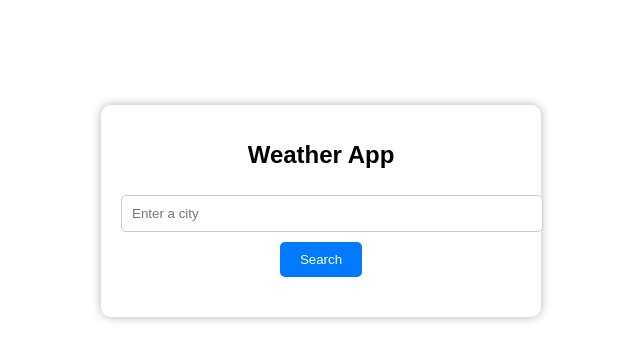
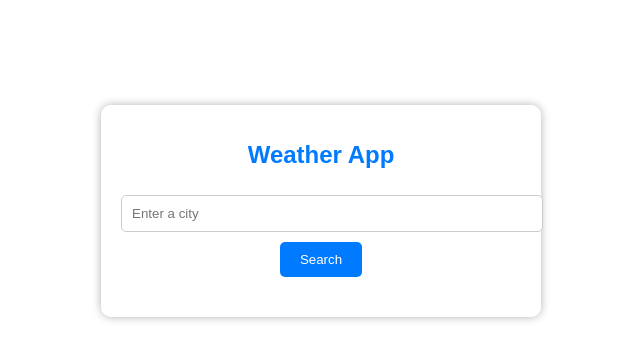
Before and after one commit to KyleCRobinson/WeatherApp, a plain HTML site: page index.html in a window 1280 px wide. Shown: the whole page, without its empty margins (319-959 px from the left). Drawn offline with Linux system fonts and the light colour scheme.

Commit message:
color check

```diff
--- a/styles.css
+++ b/styles.css
@@ -20,6 +20,7 @@ body {
     border-radius: 10px;
     box-shadow: 0 0 10px rgba(0, 0, 0, 0.3); /* Adjust the alpha value here for the box shadow transparency */
     margin-top: 105px;
+    color:#007BFF;
 }
 
 h1 {
```
